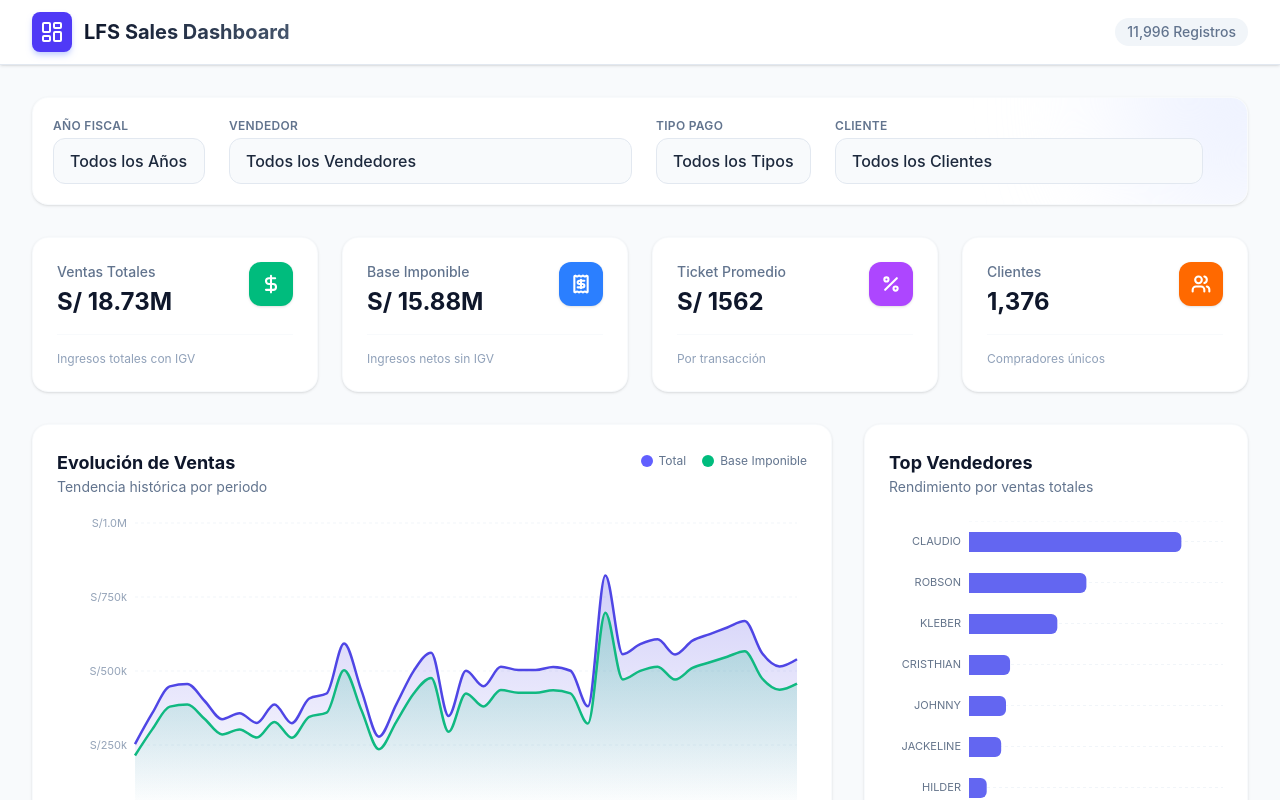
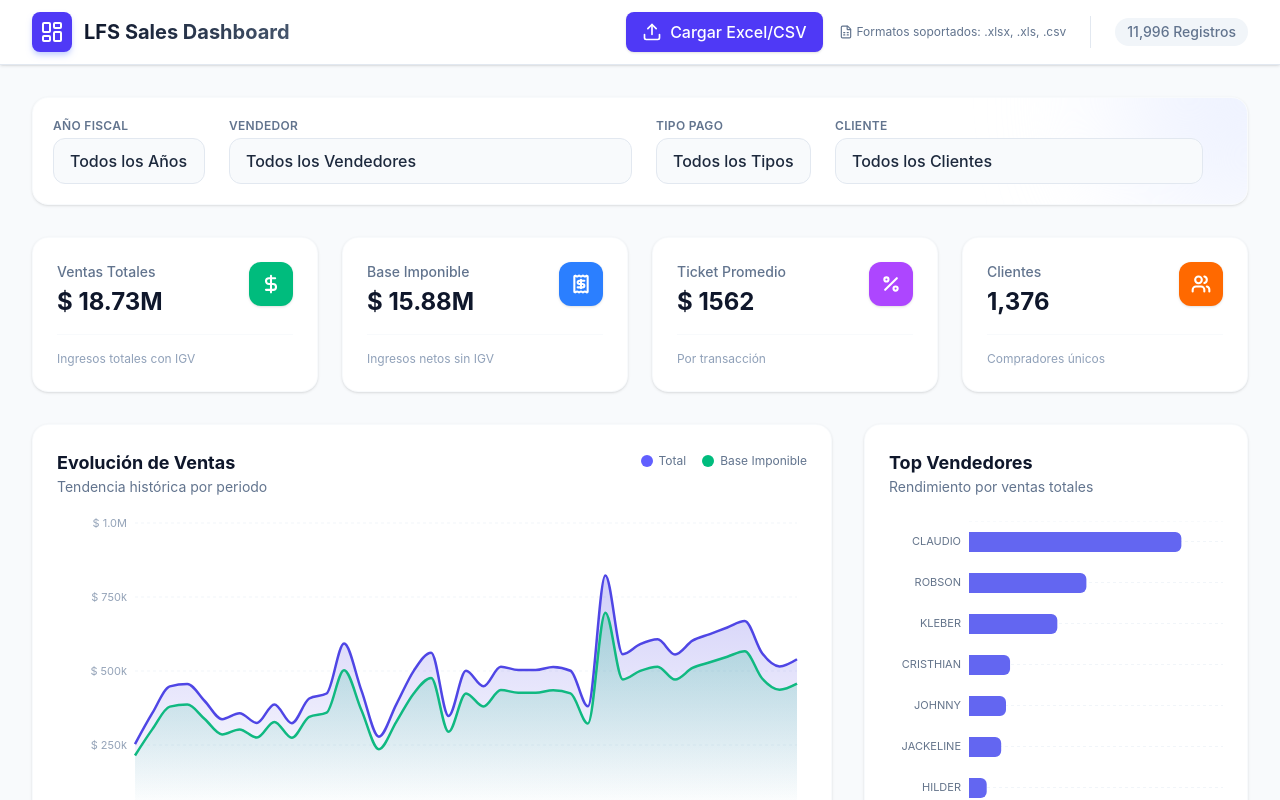
Before and after one commit to cakuzx/dash_lfs, a React (Vite) app in the folder dashboard-app/: page / in a window 1280 px wide. Shown: the top 800 px of the page. Built offline with nearby package versions, Linux system fonts and the light colour scheme.

Commit message:
feat: implement CSV/Excel upload, change currency to USD and support new file format

```diff
--- a/dashboard-app/package.json
+++ b/dashboard-app/package.json
@@ -16,7 +16,8 @@
     "react-dom": "^19.2.4",
     "react-is": "^19.2.4",
     "recharts": "^3.8.0",
-    "tailwind-merge": "^3.5.0"
+    "tailwind-merge": "^3.5.0",
+    "xlsx": "^0.18.5"
   },
   "devDependencies": {
     "@eslint/js": "^9.39.4",
--- a/dashboard-app/src/components/Dashboard.jsx
+++ b/dashboard-app/src/components/Dashboard.jsx
@@ -5,36 +5,38 @@ import { SalesChart } from './SalesChart';
 import { VendorPerformance } from './VendorPerformance';
 import { TopClientsChart } from './TopClientsChart';
 import { Filters } from './Filters';
+import { DataImport } from './DataImport';
 import { LayoutDashboard } from 'lucide-react';
 
 export default function Dashboard() {
+  const [data, setData] = useState(rawData);
   const [selectedYear, setSelectedYear] = useState('All');
   const [selectedVendor, setSelectedVendor] = useState('All');
   const [selectedClient, setSelectedClient] = useState('All');
   const [selectedPaymentType, setSelectedPaymentType] = useState('All');
 
   const availableYears = useMemo(() => {
-    const years = new Set(rawData.map(d => d.year).filter(y => y !== 0 && y !== null));
+    const years = new Set(data.map(d => d.year).filter(y => y !== 0 && y !== null));
     return ['All', ...Array.from(years).sort()];
-  }, []);
+  }, [data]);
 
   const availableVendors = useMemo(() => {
-    const vendors = new Set(rawData.map(d => d.vendor).filter(v => v !== 'Desconocido' && v !== null));
+    const vendors = new Set(data.map(d => d.vendor).filter(v => v !== 'Desconocido' && v !== null));
     return ['All', ...Array.from(vendors).sort()];
-  }, []);
+  }, [data]);
 
   const availableClients = useMemo(() => {
-    const clients = new Set(rawData.map(d => d.client).filter(c => c !== 'Desconocido' && c !== null));
+    const clients = new Set(data.map(d => d.client).filter(c => c !== 'Desconocido' && c !== null));
     return ['All', ...Array.from(clients).sort()];
-  }, []);
+  }, [data]);
 
   const availablePaymentTypes = useMemo(() => {
-    const types = new Set(rawData.map(d => d.paymentType).filter(t => t && t !== ''));
+    const types = new Set(data.map(d => d.paymentType).filter(t => t && t !== ''));
     return ['All', ...Array.from(types).sort()];
-  }, []);
+  }, [data]);
 
   const filteredData = useMemo(() => {
-    const result = rawData.filter(item => {
+    const result = data.filter(item => {
       const matchYear = selectedYear === 'All' || item.year.toString() === selectedYear.toString();
       const matchVendor = selectedVendor === 'All' || item.vendor === selectedVendor;
       const matchClient = selectedClient === 'All' || item.client === selectedClient;
@@ -45,7 +47,16 @@ export default function Dashboard() {
       year: selectedYear, vendor: selectedVendor, client: selectedClient, payment: selectedPaymentType
     });
     return result;
-  }, [selectedYear, selectedVendor, selectedClient, selectedPaymentType]);
+  }, [data, selectedYear, selectedVendor, selectedClient, selectedPaymentType]);
+
+  const handleDataUpdate = (newData) => {
+    setData(newData);
+    // Reset filters when new data is loaded
+    setSelectedYear('All');
+    setSelectedVendor('All');
+    setSelectedClient('All');
+    setSelectedPaymentType('All');
+  };
 
   return (
     <div className="min-h-screen bg-slate-50">
@@ -60,7 +71,10 @@ export default function Dashboard() {
                 LFS Sales Dashboard
               </h1>
             </div>
-            <div className="flex items-center space-x-4">
+
+            <div className="hidden md:flex items-center space-x-6">
+              <DataImport onDataUpdate={handleDataUpdate} />
+              <div className="h-8 w-px bg-slate-200"></div>
               <span className="text-sm font-medium text-slate-500 bg-slate-100 px-3 py-1 rounded-full">
                 {filteredData.length.toLocaleString()} Registros
               </span>
@@ -70,6 +84,10 @@ export default function Dashboard() {
       </header>
 
       <main className="max-w-7xl mx-auto px-4 sm:px-6 lg:px-8 py-8 space-y-8">
+
+        <div className="md:hidden bg-white p-4 rounded-xl shadow-sm border border-slate-100 mb-4">
+           <DataImport onDataUpdate={handleDataUpdate} />
+        </div>
 
         <section className="bg-white p-5 rounded-2xl shadow-sm border border-slate-100/50 backdrop-blur-sm relative overflow-hidden">
           <div className="absolute top-0 right-0 w-64 h-64 bg-indigo-50 rounded-full blur-3xl -z-10 translate-x-1/2 -translate-y-1/2"></div>
--- /dev/null
+++ b/dashboard-app/src/components/DataImport.jsx
@@ -0,0 +1,120 @@
+import React, { useRef, useState } from 'react';
+import * as XLSX from 'xlsx';
+import { Upload, FileSpreadsheet, AlertCircle, CheckCircle2, Loader2 } from 'lucide-react';
+
+export function DataImport({ onDataUpdate }) {
+  const [isProcessing, setIsProcessing] = useState(false);
+  const [error, setError] = useState(null);
+  const [success, setSuccess] = useState(null);
+  const fileInputRef = useRef(null);
+
+  const handleFileUpload = (e) => {
+    const file = e.target.files[0];
+    if (!file) return;
+
+    setIsProcessing(true);
+    setError(null);
+    setSuccess(null);
+
+    const reader = new FileReader();
+    reader.onload = (event) => {
+      try {
+        const data = new Uint8Array(event.target.result);
+        const workbook = XLSX.read(data, { type: 'array' });
+        const firstSheetName = workbook.SheetNames[0];
+        const worksheet = workbook.Sheets[firstSheetName];
+        const jsonData = XLSX.utils.sheet_to_json(worksheet);
+
+        if (jsonData.length === 0) {
+          throw new Error('El archivo está vacío o no tiene el formato correcto.');
+        }
+
+        // Lógica de transformación similar a data_processor.py
+        const processedData = jsonData.map(row => {
+          // Mapear nombres de columnas (manejando variaciones comunes y el nuevo formato)
+          const rawYear = row['AÑ'] || row['AÑO'] || row['Anio'] || row['Year'] || 0;
+          const rawPeriod = row['PERIODO'] || row['Periodo'] || row['Month'] || 'Desconocido';
+
+          return {
+            year: Number(rawYear) || 0,
+            period: String(rawPeriod),
+            client: String(row['CLIENTE'] || row['Cliente'] || row['Customer'] || 'Desconocido'),
+            vendor: String(row['VENDEDORES'] || row['Vendedor'] || row['Sales Rep'] || 'Desconocido'),
+            base: Number(row['BASE IMPONIBLE'] || row['BASE IMPONIBLE SOLES8'] || row['Base'] || 0) || 0,
+            tax: Number(row['IGV'] || row['IGV SOLES9'] || row['Tax'] || 0) || 0,
+            total: Number(row['TOTAL'] || row['TOTAL SOLES10'] || row['Total'] || 0) || 0,
+            paymentType: String(row['TIPO DE PAGO'] || row['Tipo de Pago'] || row['Payment'] || 'Desconocido')
+          };
+        });
+
+        onDataUpdate(processedData);
+        setSuccess(`¡Éxito! Se cargaron ${processedData.length} registros.`);
+
+        // Limpiar input
+        if (fileInputRef.current) fileInputRef.current.value = '';
+      } catch (err) {
+        console.error('Error procesando archivo:', err);
+        setError('Error al procesar el archivo. Asegúrate de que sea un Excel o CSV válido.');
+      } finally {
+        setIsProcessing(false);
+      }
+    };
+
+    reader.onerror = () => {
+      setError('Error al leer el archivo.');
+      setIsProcessing(false);
+    };
+
+    reader.readAsArrayBuffer(file);
+  };
+
+  const triggerFileInput = () => {
+    fileInputRef.current?.click();
+  };
+
+  return (
+    <div className="flex flex-col gap-3">
+      <div className="flex items-center gap-4">
+        <button
+          onClick={triggerFileInput}
+          disabled={isProcessing}
+          className="flex items-center gap-2 bg-indigo-600 hover:bg-indigo-700 text-white px-4 py-2 rounded-lg font-medium transition-all shadow-sm disabled:opacity-50 disabled:cursor-not-allowed"
+        >
+          {isProcessing ? (
+            <Loader2 className="animate-spin" size={20} />
+          ) : (
+            <Upload size={20} />
+          )}
+          {isProcessing ? 'Procesando...' : 'Cargar Excel/CSV'}
+        </button>
+
+        <input
+          type="file"
+          ref={fileInputRef}
+          onChange={handleFileUpload}
+          accept=".xlsx, .xls, .csv"
+          className="hidden"
+        />
+
+        <div className="text-xs text-slate-500 flex items-center gap-1">
+          <FileSpreadsheet size={14} />
+          <span>Formatos soportados: .xlsx, .xls, .csv</span>
+        </div>
+      </div>
+
+      {error && (
+        <div className="flex items-center gap-2 text-red-600 text-sm bg-red-50 p-2 rounded-md border border-red-100">
+          <AlertCircle size={16} />
+          <span>{error}</span>
+        </div>
+      )}
+
+      {success && (
+        <div className="flex items-center gap-2 text-green-600 text-sm bg-green-50 p-2 rounded-md border border-green-100 animate-in fade-in duration-500">
+          <CheckCircle2 size={16} />
+          <span>{success}</span>
+        </div>
+      )}
+    </div>
+  );
+}
--- a/dashboard-app/src/components/SalesChart.jsx
+++ b/dashboard-app/src/components/SalesChart.jsx
@@ -16,13 +16,13 @@ export function SalesChart({ data }) {
       grouped[period].total += (item.total || 0);
       grouped[period].base += (item.base || 0);
     });
-    return Object.values(grouped).sort((a, b) => a.period.localeCompare(b.period));
+    return Object.values(grouped).sort((a, b) => String(a.period).localeCompare(String(b.period)));
   }, [data]);
 
   const fmt = (v) => {
-    if (v >= 1000000) return `S/${(v / 1000000).toFixed(1)}M`;
-    if (v >= 1000)    return `S/${(v / 1000).toFixed(0)}k`;
-    return `S/${v}`;
+    if (v >= 1000000) return `$ ${(v / 1000000).toFixed(1)}M`;
+    if (v >= 1000)    return `$ ${(v / 1000).toFixed(0)}k`;
+    return `$ ${v}`;
   };
 
   const CustomTooltip = ({ active, payload, label }) => {
--- a/dashboard-app/src/components/SummaryCards.jsx
+++ b/dashboard-app/src/components/SummaryCards.jsx
@@ -29,21 +29,21 @@ export function SummaryCards({ data }) {
   const cards = [
     {
       title: 'Ventas Totales',
-      value: `S/ ${metrics.sales >= 1000000 ? (metrics.sales / 1000000).toFixed(2) + 'M' : (metrics.sales / 1000).toFixed(1) + 'k'}`,
+      value: `$ ${metrics.sales >= 1000000 ? (metrics.sales / 1000000).toFixed(2) + 'M' : (metrics.sales / 1000).toFixed(1) + 'k'}`,
       icon: DollarSign,
       color: 'bg-emerald-500',
       description: 'Ingresos totales con IGV'
     },
     {
       title: 'Base Imponible',
-      value: `S/ ${metrics.base >= 1000000 ? (metrics.base / 1000000).toFixed(2) + 'M' : (metrics.base / 1000).toFixed(1) + 'k'}`,
+      value: `$ ${metrics.base >= 1000000 ? (metrics.base / 1000000).toFixed(2) + 'M' : (metrics.base / 1000).toFixed(1) + 'k'}`,
       icon: Receipt,
       color: 'bg-blue-500',
       description: 'Ingresos netos sin IGV'
     },
     {
       title: 'Ticket Promedio',
-      value: `S/ ${metrics.avgSale.toFixed(0)}`,
+      value: `$ ${metrics.avgSale.toFixed(0)}`,
       icon: Percent,
       color: 'bg-purple-500',
       description: 'Por transacción'
--- a/dashboard-app/src/components/TopClientsChart.jsx
+++ b/dashboard-app/src/components/TopClientsChart.jsx
@@ -51,7 +51,7 @@ export function TopClientsChart({ data, selectedClient }) {
   }, [data, selectedClient]);
 
   const formatCurrency = (v) =>
-    v >= 1000000 ? `S/ ${(v / 1000000).toFixed(2)}M` : `S/ ${v.toLocaleString(undefined, { maximumFractionDigits: 0 })}`;
+    v >= 1000000 ? `$ ${(v / 1000000).toFixed(2)}M` : `$ ${v.toLocaleString(undefined, { maximumFractionDigits: 0 })}`;
 
   const CustomTooltipDetail = ({ active, payload, label }) => {
     if (!active || !payload?.length) return null;
@@ -111,7 +111,7 @@ export function TopClientsChart({ data, selectedClient }) {
                 axisLine={false}
                 tickLine={false}
                 tick={{ fill: '#64748b', fontSize: 11 }}
-                tickFormatter={(v) => v >= 1000000 ? `S/${(v/1000000).toFixed(1)}M` : v >= 1000 ? `S/${(v/1000).toFixed(0)}k` : v}
+                tickFormatter={(v) => v >= 1000000 ? `$ ${(v/1000000).toFixed(1)}M` : v >= 1000 ? `$ ${(v/1000).toFixed(0)}k` : v}
               />
               <Tooltip content={<CustomTooltipDetail />} />
               <Legend
--- a/dashboard-app/src/components/VendorPerformance.jsx
+++ b/dashboard-app/src/components/VendorPerformance.jsx
@@ -30,7 +30,7 @@ export function VendorPerformance({ data }) {
         <div className="bg-white p-3 rounded-xl shadow-lg border border-slate-100">
           <p className="font-semibold text-slate-700 text-sm mb-1">{label}</p>
           <div className="text-indigo-600 font-bold">
-            S/ {payload[0].value >= 1000000 ? (payload[0].value / 1000000).toFixed(2) + 'M' : payload[0].value.toLocaleString(undefined, { maximumFractionDigits: 0 })}
+            $ {payload[0].value >= 1000000 ? (payload[0].value / 1000000).toFixed(2) + 'M' : payload[0].value.toLocaleString(undefined, { maximumFractionDigits: 0 })}
           </div>
         </div>
       );
```
Also changed, not shown: 1 other file (tests, documents, lock files or other folders).
